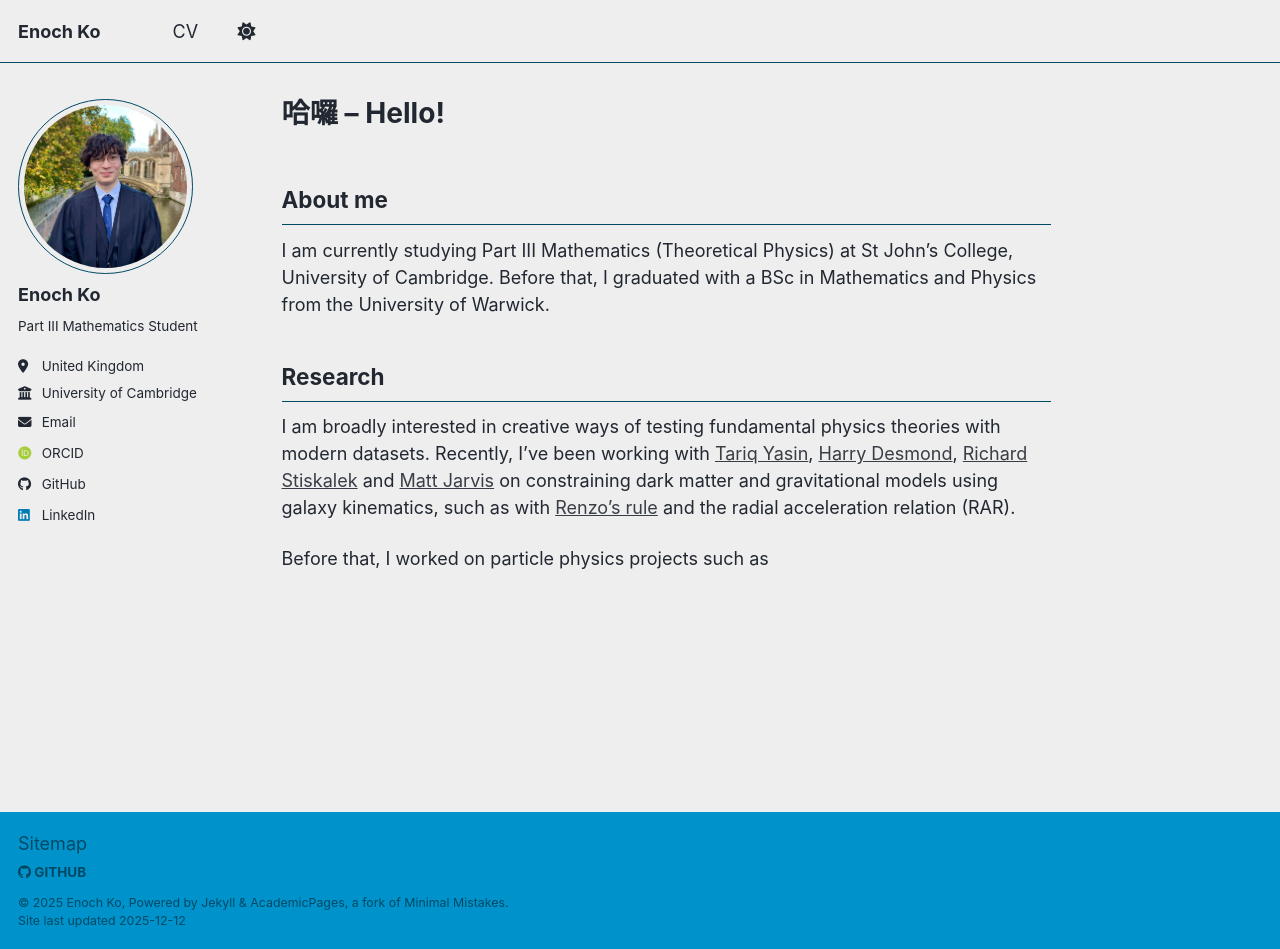
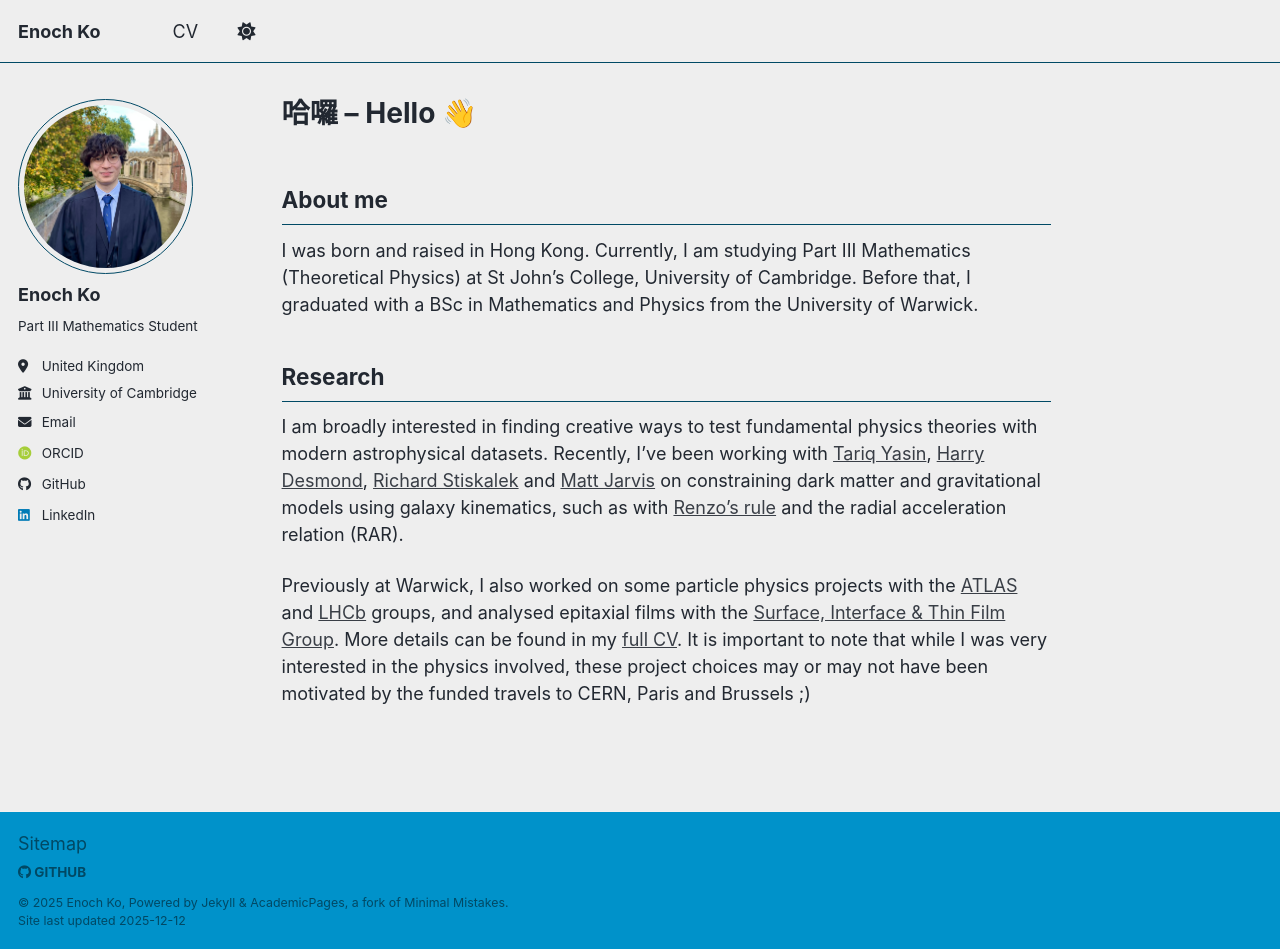
Before and after one commit to enoch-ko/enoch-ko.github.io, a Jekyll site: the page built from _pages/about.md, in a window 1280 px wide and 949 px high. Built offline with Jekyll 4.4.1, drawn with Linux system fonts in a browser that asks for light colours; some web fonts are replaced; a script bundle is joined from its source files by our own code; library files that are not in the unit come from our copies.

Commit message:
Update about.md

```diff
--- a/_pages/about.md
+++ b/_pages/about.md
@@ -10,11 +10,11 @@ redirect_from:
 About me
 ------
 
-I am currently studying Part III Mathematics (Theoretical Physics) at St John's College, University of Cambridge. Before that, I graduated with a BSc in Mathematics and Physics from the University of Warwick.
+I was born and raised in Hong Kong. Currently, I am studying Part III Mathematics (Theoretical Physics) at St John's College, University of Cambridge. Before that, I graduated with a BSc in Mathematics and Physics from the University of Warwick.
 
 Research
 ------
 
-I am broadly interested in creative ways of testing fundamental physics theories with modern datasets. Recently, I've been working with [Tariq Yasin](https://www.physics.ox.ac.uk/our-people/yasin), [Harry Desmond](https://www.port.ac.uk/about-us/structure-and-governance/our-people/our-staff/harry-desmond), [Richard Stiskalek](https://richard-sti.github.io/) and [Matt Jarvis](https://www.physics.ox.ac.uk/our-people/jarvis) on constraining dark matter and gravitational models using galaxy kinematics, such as with [Renzo's rule](https://academic.oup.com/mnras/article/544/4/4288/8321687) and the radial acceleration relation (RAR).
+I am broadly interested in finding creative ways to test fundamental physics theories with modern astrophysical datasets. Recently, I've been working with [Tariq Yasin](https://www.physics.ox.ac.uk/our-people/yasin), [Harry Desmond](https://www.port.ac.uk/about-us/structure-and-governance/our-people/our-staff/harry-desmond), [Richard Stiskalek](https://richard-sti.github.io/) and [Matt Jarvis](https://www.physics.ox.ac.uk/our-people/jarvis) on constraining dark matter and gravitational models using galaxy kinematics, such as with [Renzo's rule](https://academic.oup.com/mnras/article/544/4/4288/8321687) and the radial acceleration relation (RAR).
 
-Before that, I worked on particle physics projects such as
+Previously at Warwick, I also worked on some particle physics projects with the [ATLAS](https://warwick.ac.uk/fac/sci/physics/research/epp/exp/atlas/) and [LHCb](https://warwick.ac.uk/fac/sci/physics/research/epp/exp/bphysics/lhcb/) groups, and analysed epitaxial films with the [Surface, Interface & Thin Film Group](https://warwick.ac.uk/fac/sci/physics/research/condensedmatt/surface/). More details can be found in my [full CV](../files/CV_PhDs.pdf). It is important to note that while I was very interested in the physics involved, these project choices may or may not have been motivated by the funded travels to CERN, Paris and Brussels ;)
```
Also changed, not shown: other parts of _pages/about.md (+1 -1 lines).
